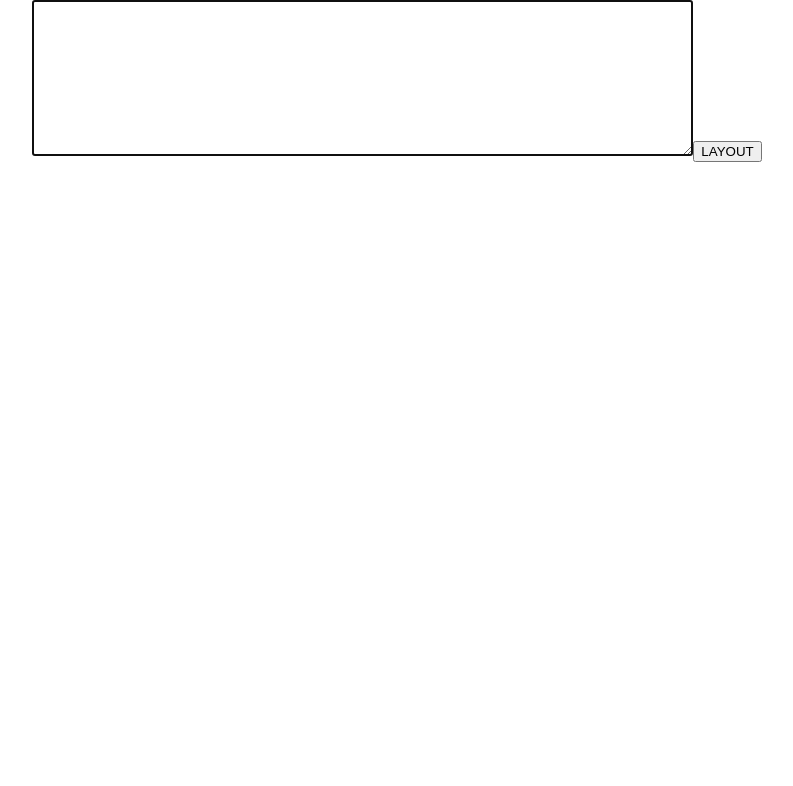
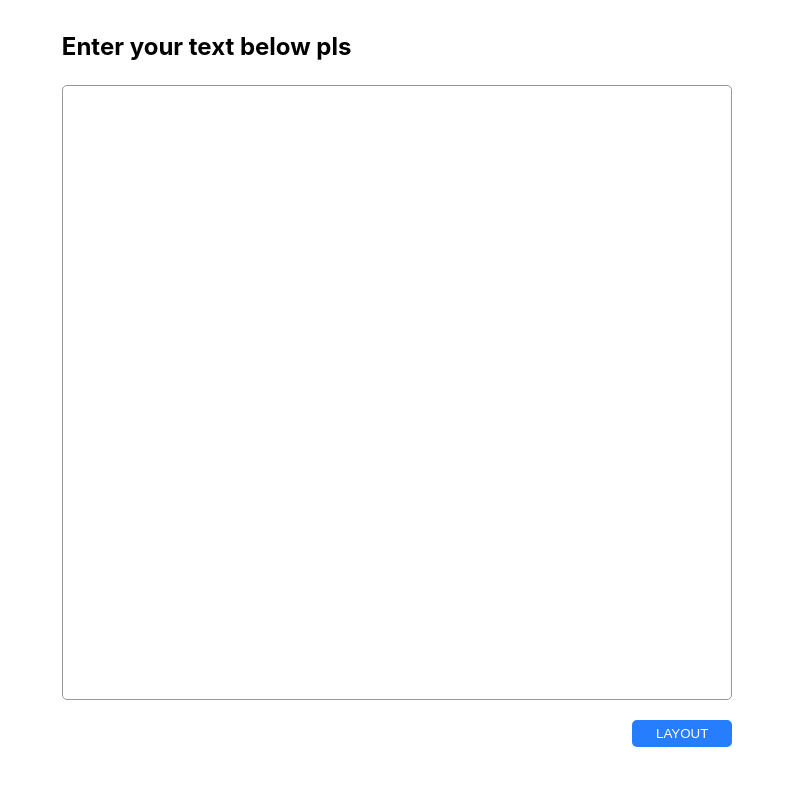
Before and after one commit to maxvaschenko/layout, a React (Create React App) app: page / in a window 1280 px wide. Shown: the top 786 px of the page, without its empty margins (243-1036 px from the left). Built offline with nearby package versions, Linux system fonts and the light colour scheme.

Commit message:
~update: homepage styles fixed

```diff
--- a/src/App.css
+++ b/src/App.css
@@ -36,3 +36,16 @@
     transform: rotate(360deg);
   }
 }
+
+textarea::-webkit-scrollbar {
+  width: 0.5em;
+}
+
+textarea::-webkit-scrollbar-track {
+  -webkit-box-shadow: inset 0 0 6px rgba(0, 0, 0, 0.2);
+}
+
+textarea::-webkit-scrollbar-thumb {
+  background-color: darkgrey;
+  outline: 1px solid rgba(112, 128, 144, 0.39);
+}
--- a/src/components/Textarea/index.js
+++ b/src/components/Textarea/index.js
@@ -4,13 +4,13 @@ import nanoid from "nanoid";
 export const Textarea = props => {
   const [id] = React.useState(nanoid);
   const [name] = React.useState(nanoid);
-  const { value, onChange, cols = "80" } = props;
+  const { value, onChange, cols = "80", rows = "10" } = props;
   return (
     <textarea
       name={name}
       id={id}
       cols={cols}
-      rows="10"
+      rows={rows}
       value={value}
       onChange={onChange}
       autoFocus
--- a/src/containers/Home/index.js
+++ b/src/containers/Home/index.js
@@ -1,9 +1,9 @@
 import React, { useState, useEffect } from "react";
-import "./style.scss";
 import { Link } from "react-router-dom";
 import { connect } from "react-redux";
 import { setTextAction } from "../../actions/textActions";
 import { Textarea } from "../../components/Textarea";
+import "./style.scss";
 
 const Home = props => {
   const [initialText, changeInitialText] = useState("");
@@ -23,10 +23,19 @@ const Home = props => {
 
   return (
     <div className="Home">
-      <Textarea value={initialText} onChange={changeTextAreaValue} />
-      <Link to={"/layout"}>
-        <button onClick={setTextToStore}>LAYOUT</button>
-      </Link>
+      <div className="textContainer">
+        <h2>Enter your text below pls</h2>
+        <Textarea
+          value={initialText}
+          onChange={changeTextAreaValue}
+          rows={"40"}
+        />
+        <div className="linkContainer">
+          <Link to={"/layout"}>
+            <button onClick={setTextToStore}>LAYOUT</button>
+          </Link>
+        </div>
+      </div>
     </div>
   );
 };
--- a/src/containers/Home/style.scss
+++ b/src/containers/Home/style.scss
@@ -1,3 +1,37 @@
 textarea {
-  resize: vertical;
+  resize: none;
+  outline: none;
+  border: 1px solid #989898;
+  padding: 0.5em;
+  border-radius: 5px;
 }
+
+button {
+  outline: none;
+  border: none;
+  background: #267eff;
+  width: 100px;
+  height: 2em;
+  color: white;
+  border-radius: 5px;
+  font-weight: 500;
+  cursor: pointer;
+}
+
+h2 {
+  margin: 0;
+  text-align: left;
+  padding-bottom: 1em;
+}
+
+.Home {
+  display: flex;
+  justify-content: center;
+  .textContainer {
+    padding-top: 2em;
+  }
+  .linkContainer {
+    padding-top: 1em;
+    text-align: right;
+  }
+}
--- a/src/containers/Layout/index.js
+++ b/src/containers/Layout/index.js
@@ -11,6 +11,10 @@ const Layout = props => {
   const [columns, changeColumns] = useState(2);
   const [textInColumns, changeTextInColumns] = useState([]);
   const { text, setTextAction } = props;
+
+  useEffect(() => {
+    document.title = "Layout";
+  }, []);
 
   useEffect(() => {
     columnsChangingHandler(columns, text, changeTextInColumns);
```
